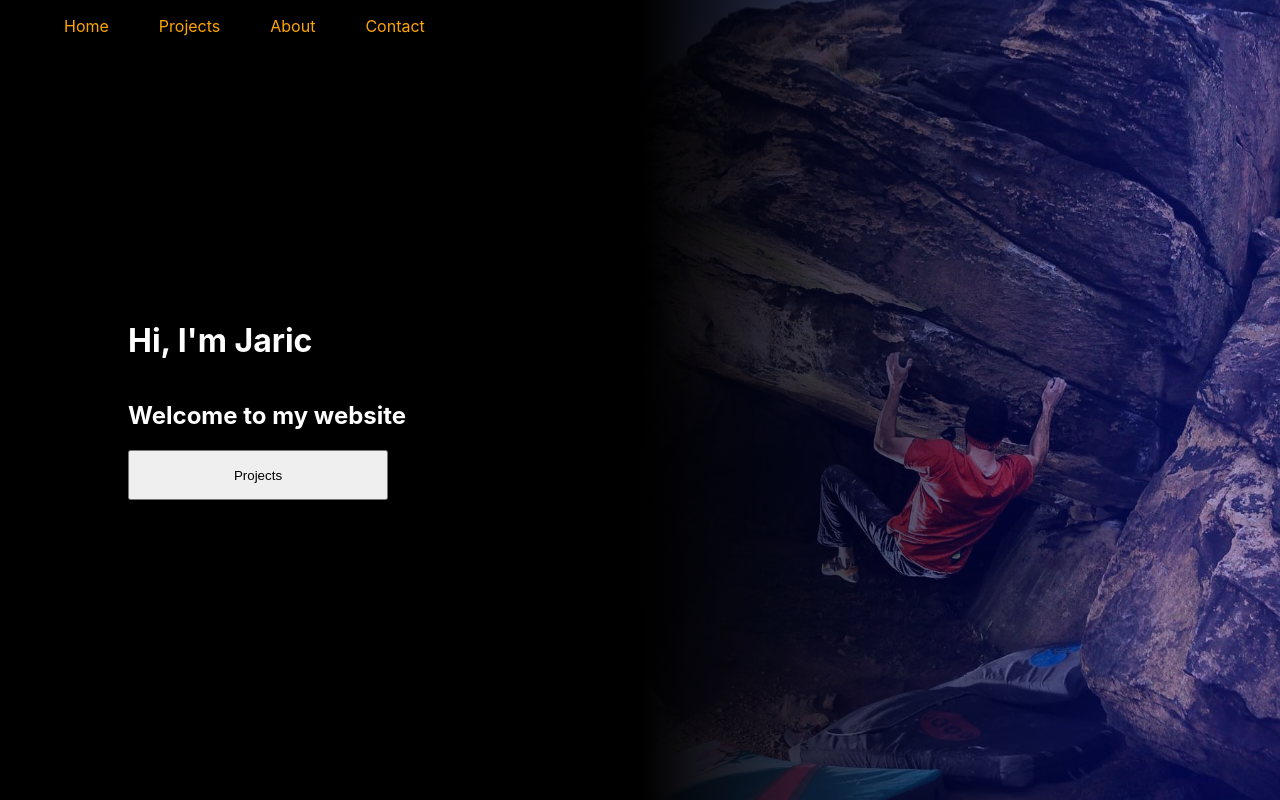
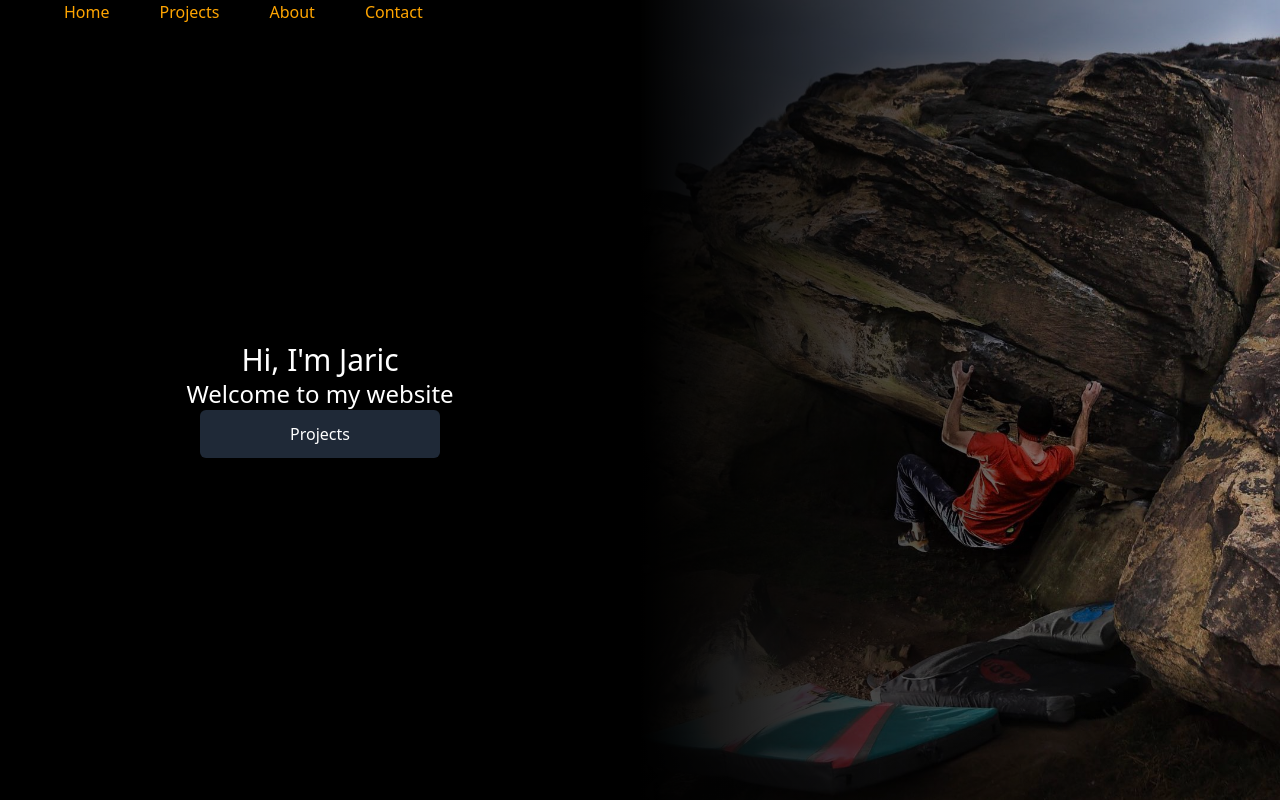
Before and after one commit to JaricW/portfolio, a React (Create React App) app: page / in a window 1280 px wide. Built offline with nearby package versions, Linux system fonts and the light colour scheme.

Commit message:
added Tailwind

```diff
--- /dev/null
+++ b/craco.config.js
@@ -0,0 +1,10 @@
+module.exports = {
+    style: {
+      postcss: {
+        plugins: [
+          require('tailwindcss'),
+          require('autoprefixer'),
+        ],
+      },
+    },
+  }
--- a/src/Components/Home.js
+++ b/src/Components/Home.js
@@ -3,50 +3,22 @@ import Almscliffe from "../Images/Almscliffe.jpg";
 
 const Home = () => {
   return (
-    <main style={{ width: "100%", height: "100vh", display: "flex" }}>
-      <div
-        style={{
-            height: "100vh",
-            width: "50%",
-          display: "flex",
-          flexDirection: "column",
-          justifyContent: "center",
-          marginLeft: "10%",
-          zIndex: "2",
-          color: "white",
-          textShadow: "3px 3px black",
-        }}
-      >
-        <h1>Hi, I'm Jaric</h1>
-        <h2>Welcome to my website</h2>
+    <main className="w-full h-screen flex ">
+      <div className="flex flex-col md:justify-center items-center mt-36 md:mt-0 w-full md:w-6/12 text-left z-20 text-white animate-fadeIn">
+        <h1 className="text-3xl ">Hi, I'm Jaric</h1>
+        <h2 className="text-2xl">Welcome to my website</h2>
 
-        <button style={{ height: "50px", width: "260px" }}>Projects</button>
+        <button className="border-solid border-white rounded-md bg-gray-800 hover:bg-gray-600 h-12 w-60">
+          Projects
+        </button>
       </div>
 
       <img
         src={Almscliffe}
-        style={{
-          zIndex: "0",
-          position: "absolute",
-          objectFit: "cover",
-          marginLeft: "40%",
-          width: "60%",
-          height: "100vh",
-          opacity: "1",
-        }}
+        className="z-0 absolute object-cover md:right-0 md:w-6/12 h-screen"
         alt="Myself bouldering at Almscliffe"
       />
-      <div
-        style={{
-          zIndex: "1",
-          position: "absolute",
-          width: "100%",
-          height: "100vh",
-          background:
-            "linear-gradient(90deg, rgba(0,0,0,1) 50%, rgba(2,18,231,0.3) 92%)",
-          opacity: "1",
-        }}
-      ></div>
+      <div className="z-10 absolute w-full h-screen bg-black bg-opacity-80 md:bg-gradient-to-r from-black via-black to-transparent md:bg-opacity-20" />
     </main>
   );
 };
--- a/src/Components/NavBar.js
+++ b/src/Components/NavBar.js
@@ -2,7 +2,7 @@ import React from "react";
 
 const NavBar = (props) => {
     return(
-        <ul style={{marginLeft: "5%", display: "flex", position: "absolute", zIndex: "3", color: "orange", listStyle: "none", gap: "50px", padding: "0"}}>
+        <ul style={{marginLeft: "5%", display: "flex", position: "absolute", zIndex: "60", color: "orange", listStyle: "none", gap: "50px", padding: "0"}}>
             <li onClick={props.goHome}>Home</li>
             <li onClick={props.goProjects}>Projects</li>
             <li>About</li>
--- a/src/Components/Projects.js
+++ b/src/Components/Projects.js
@@ -15,15 +15,17 @@ const Projects = () => {
           background: "black",
         }}
       >
-        <h2 style={{ color: "white", margin: "0" }}>Projects</h2>
+        <h2 style={{ color: "papayaWhip", margin: "0" }}>Projects</h2>
       </header>
       <main
+      className="md:grid-cols-3"
         style={{
           width: "100%",
-          height: "90vh",
+          minHeight: "90vh",
           display: "grid",
           background: "black",
-          gridTemplateColumns: "1fr 1fr 1fr",
+          gridRowGap: "20px"
+
         }}
       >
         <div
@@ -37,7 +39,7 @@ const Projects = () => {
             style={{
               height: "400px",
               width: "300px",
-              background: "white",
+              background: "papayaWhip",
               display: "flex",
               flexDirection: "column",
               alignItems: "center",
@@ -70,7 +72,7 @@ const Projects = () => {
             style={{
                 height: "400px",
                 width: "300px",
-                background: "white",
+                background: "papayaWhip",
                 display: "flex",
                 flexDirection: "column",
                 alignItems: "center",
@@ -102,7 +104,7 @@ const Projects = () => {
             style={{
                 height: "400px",
                 width: "300px",
-                background: "white",
+                background: "papayaWhip",
                 display: "flex",
                 flexDirection: "column",
                 alignItems: "center",
--- a/src/index.css
+++ b/src/index.css
@@ -1,13 +1,3 @@
-body {
-  margin: 0;
-  font-family: -apple-system, BlinkMacSystemFont, 'Segoe UI', 'Roboto', 'Oxygen',
-    'Ubuntu', 'Cantarell', 'Fira Sans', 'Droid Sans', 'Helvetica Neue',
-    sans-serif;
-  -webkit-font-smoothing: antialiased;
-  -moz-osx-font-smoothing: grayscale;
-}
-
-code {
-  font-family: source-code-pro, Menlo, Monaco, Consolas, 'Courier New',
-    monospace;
-}
+@tailwind base;
+@tailwind components;
+@tailwind utilities;
--- /dev/null
+++ b/tailwind.config.js
@@ -0,0 +1,21 @@
+module.exports = {
+  purge: ["./src/**/*.{js,jsx,ts,tsx}", "./public/index.html"],
+  darkMode: false, // or 'media' or 'class'
+  theme: {
+    extend: {
+      keyframes: {
+        fadeIn: {
+          "0%": { opacity: "0" },
+          "100%": { opacity: "1" },
+        },
+      },
+      animation: {
+        fadeIn: 'fadeIn 2s linear',
+       }
+    },
+  },
+  variants: {
+    extend: {},
+  },
+  plugins: [],
+};
```
Also changed, not shown: package.json (+10 -3 lines), 1 other file (tests, documents, lock files or other folders).
